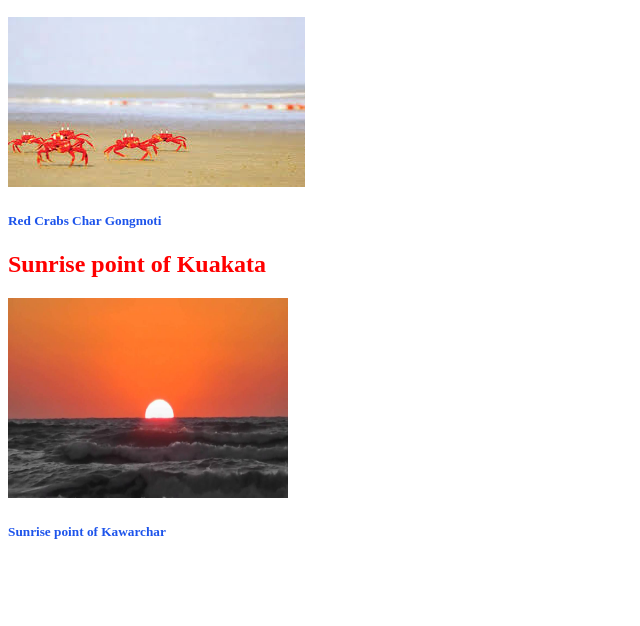
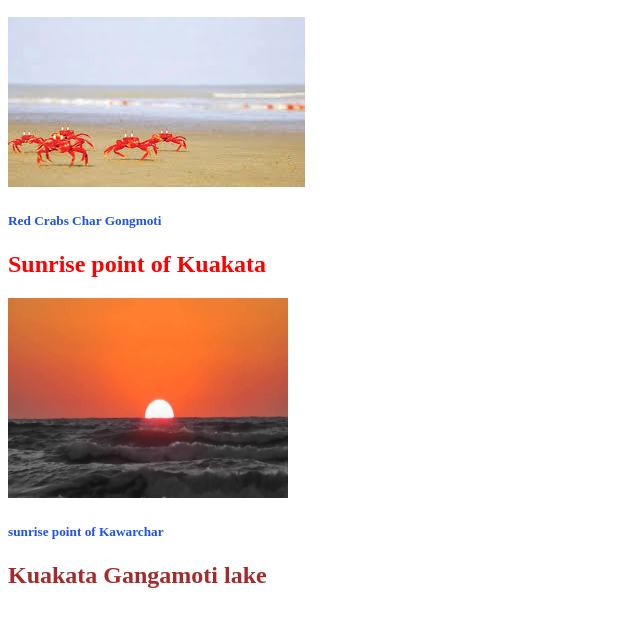
Before and after one commit to sajibshikder1/my-new-repo, a plain HTML site: page index.html in a window 1280 px wide. Shown: the part 110-736 px from the top of the page, without its empty margins (0-640 px from the left). Drawn offline with Linux system fonts and the light colour scheme.

Commit message:
Gangamoti Lake

```diff
--- a/index.html
+++ b/index.html
@@ -16,8 +16,9 @@
   <div class>
     <h2>Sunrise point of Kuakata</h2>
     <img src="sun.jpg" alt="">
-    <h5>Sunrise point of Kawarchar</h5>
+    <h5>sunrise point of Kawarchar</h5>
   </div>
+  <h2>Kuakata Gangamoti lake</h2>
 
 </body>
 </html>
```
